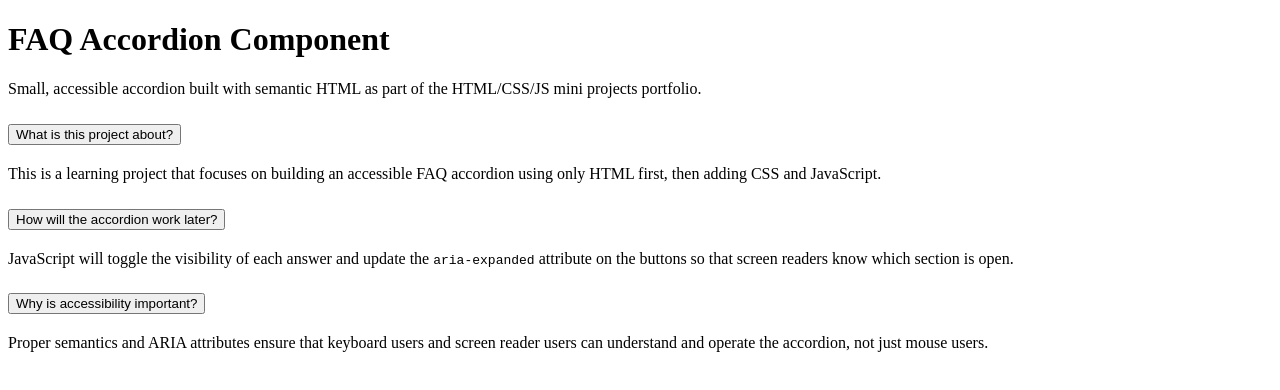
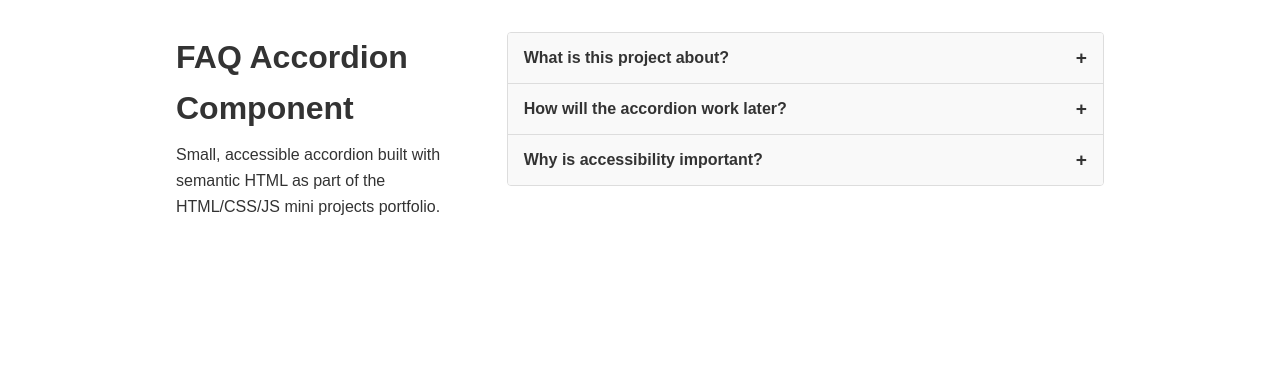
Before and after one commit to josip-pavlovic-dev/html-css-js-portfolio, a website: page accordion/index.html in a window 1280 px wide. Both pictures are taken after a click on the button "What is this project about?". Drawn offline with Linux system fonts and the light colour scheme.

Commit message:
feat(accordion): add JS toggle behaviour and item state classes

```diff
--- a/accordion/index.html
+++ b/accordion/index.html
@@ -7,9 +7,11 @@
       name="description"
       content="FAQ accordion component — part of the HTML/CSS/JS mini projects portfolio."
     />
+    <link rel="stylesheet" href="styles.css" />
     <title>FAQ Accordion | HTML/CSS/JS Mini Projects</title>
   </head>
   <body>
+    <div class="page-layout">
       <header>
         <h1>FAQ Accordion Component</h1>
         <p>
@@ -19,15 +21,13 @@
       </header>
 
       <main>
-      <!-- Wrapper for the whole accordion -->
-
         <section class="accordion" aria-label="Frequently Asked Questions">
           <!-- ITEM 1 -->
-        <div class="accordion__item">
-          <h2 class="accordion__header">
+          <div class="accordion-item">
+            <h2 class="accordion-header">
               <button
                 type="button"
-              class="accordion__trigger"
+                class="accordion-trigger"
                 aria-expanded="true"
                 aria-controls="accordion-panel-1"
                 id="accordion-header-1"
@@ -37,24 +37,24 @@
             </h2>
             <div
               id="accordion-panel-1"
-            class="accordion__panel"
+              class="accordion-panel"
               role="region"
               aria-labelledby="accordion-header-1"
             >
               <p>
-              This is a learning project that focuses on building an accessible
-              FAQ accordion using only HTML first, then adding CSS and
-              JavaScript.
+                This is a learning project that focuses on building an
+                accessible FAQ accordion using only HTML first, then adding CSS
+                and JavaScript.
               </p>
             </div>
           </div>
 
           <!-- ITEM 2 -->
-        <div class="accordion__item">
-          <h2 class="accordion__header">
+          <div class="accordion-item">
+            <h2 class="accordion-header">
               <button
                 type="button"
-              class="accordion__trigger"
+                class="accordion-trigger"
                 aria-expanded="false"
                 aria-controls="accordion-panel-2"
                 id="accordion-header-2"
@@ -64,7 +64,7 @@
             </h2>
             <div
               id="accordion-panel-2"
-            class="accordion__panel"
+              class="accordion-panel"
               role="region"
               aria-labelledby="accordion-header-2"
             >
@@ -77,11 +77,11 @@
           </div>
 
           <!-- ITEM 3 -->
-        <div class="accordion__item">
-          <h2 class="accordion__header">
+          <div class="accordion-item">
+            <h2 class="accordion-header">
               <button
                 type="button"
-              class="accordion__trigger"
+                class="accordion-trigger"
                 aria-expanded="false"
                 aria-controls="accordion-panel-3"
                 id="accordion-header-3"
@@ -91,19 +91,21 @@
             </h2>
             <div
               id="accordion-panel-3"
-            class="accordion__panel"
+              class="accordion-panel"
               role="region"
               aria-labelledby="accordion-header-3"
             >
               <p>
                 Proper semantics and ARIA attributes ensure that keyboard users
-              and screen reader users can understand and operate the accordion,
-              not just mouse users.
+                and screen reader users can understand and operate the
+                accordion, not just mouse users.
               </p>
             </div>
           </div>
         </section>
       </main>
+    </div>
+    <script src="script.js"></script>
   </body>
 </html>
 
--- /dev/null
+++ b/accordion/script.js
@@ -0,0 +1,21 @@
+document.addEventListener("DOMContentLoaded", () => {
+  const triggers = document.querySelectorAll(".accordion-trigger");
+
+  triggers.forEach((btn) => {
+    btn.addEventListener("click", () => {
+      const expanded = btn.getAttribute("aria-expanded") === "true";
+      const newState = !expanded;
+      btn.setAttribute("aria-expanded", newState);
+
+      const item = btn.closest(".accordion-item");
+
+      if (newState) {
+        item.classList.add("is-open");
+        item.classList.remove("is-closed");
+      } else {
+        item.classList.remove("is-open");
+        item.classList.add("is-closed");
+      }
+    });
+  });
+});
--- /dev/null
+++ b/accordion/styles.css
@@ -0,0 +1,186 @@
+/* 1) Design Tokens */
+:root {
+  --color-text: #333;
+  --color-bg: #fff;
+  --color-bg-alt: #f9f9f9;
+  --color-bg-alt-hover: #ececec;
+  --color-border: #ddd;
+  --font-family-base: sans-serif;
+  --font-size-base: 16px;
+  --transition-speed: 0.3s;
+}
+
+/* 2) Reset & Base */
+* {
+  margin: 0;
+  padding: 0;
+  box-sizing: border-box;
+}
+
+body {
+  font-family: var(--font-family-base);
+  font-size: var(--font-size-base);
+  line-height: 1.6;
+  color: var(--color-text);
+  background: var(--color-bg);
+}
+
+p {
+  margin-bottom: 1rem;
+}
+
+h1 {
+  font-size: 2rem;
+  margin-bottom: 0.5rem;
+}
+
+h2 {
+  font-size: 1.25rem;
+  margin: 0;
+}
+
+/* 3) Layout */
+.page-layout {
+  display: flex;
+  flex-flow: row wrap;
+  justify-content: space-between;
+  align-items: flex-start;
+  gap: 2rem;
+  max-width: 960px;
+  margin: 0 auto;
+  padding: 2rem 1rem;
+}
+
+.page-layout > header {
+  flex: 1 1 250px;
+}
+
+.page-layout > main {
+  flex: 2 1 500px;
+}
+
+/* 4) Accordion */
+.accordion {
+  border: 1px solid var(--color-border);
+  border-radius: 0.25rem;
+  overflow: hidden;
+}
+
+.accordion-item + .accordion-item {
+  border-top: 1px solid var(--color-border);
+}
+
+.accordion-header {
+  margin: 0;
+}
+
+.accordion-trigger {
+  display: block;
+  width: 100%;
+  text-align: left;
+  padding: 1rem;
+  font-size: 1rem;
+  font-weight: bold;
+  color: var(--color-text);
+  background: var(--color-bg-alt);
+  border: none;
+  cursor: pointer;
+  position: relative;
+}
+
+.accordion-trigger:hover {
+  background: var(--color-bg-alt-hover);
+}
+
+.accordion-trigger:focus {
+  outline: 2px dashed var(--color-border);
+  outline-offset: 2px;
+}
+
+.accordion-trigger::after {
+  content: "+";
+  position: absolute;
+  right: 1rem;
+  top: 50%;
+  transform: translateY(-50%);
+  font-size: 1.2em;
+}
+
+.accordion-trigger[aria-expanded="true"]::after {
+  content: "-";
+}
+
+.accordion-panel {
+  padding: 0 1rem;
+  background: var(--color-bg);
+  overflow: hidden;
+  transition: max-height var(--transition-speed) ease,
+    padding var(--transition-speed) ease;
+}
+
+.accordion-header + .accordion-panel {
+  max-height: 0;
+  padding-top: 0;
+  padding-bottom: 0;
+}
+
+.accordion-item:first-child .accordion-panel {
+  max-height: 1000px;
+  padding-top: 1rem;
+  padding-bottom: 1rem;
+}
+
+.accordion-trigger[aria-expanded="false"] + .accordion-panel,
+.accordion-item.is-closed .accordion-panel {
+  max-height: 0;
+  padding-top: 0;
+  padding-bottom: 0;
+}
+
+.accordion-trigger[aria-expanded="true"] + .accordion-panel,
+.accordion-item.is-open .accordion-panel {
+  max-height: 1000px;
+  padding-top: 1rem;
+  padding-bottom: 1rem;
+  border-top: 1px solid var(--color-border);
+}
+
+/* 5) Responsive */
+@media (width <= 600px) {
+  .page-layout {
+    flex-direction: column;
+    align-items: center;
+  }
+
+  .page-layout > header {
+    text-align: center;
+  }
+
+  h1 {
+    font-size: 1.5rem;
+  }
+
+  main {
+    padding: 0.5rem;
+  }
+
+  .accordion-panel {
+    font-size: 0.9rem;
+  }
+
+  .accordion-trigger {
+    padding: 0.75rem;
+    font-size: 0.95rem;
+  }
+
+  .accordion-trigger::after {
+    right: 0.75rem;
+    font-size: 1em;
+  }
+
+  .accordion-trigger[aria-expanded="true"] + .accordion-panel,
+  .accordion-item.is-open .accordion-panel {
+    padding-top: 0.5rem;
+    padding-bottom: 0.5rem;
+  }
+}
--- a/package.json
+++ b/package.json
@@ -16,14 +16,15 @@
   "keywords": [],
   "author": "",
   "license": "ISC",
-  "type": "commonjs",
   "bugs": {
     "url": "https://github.com/josip-pavlovic-dev/html-css-js-portfolio/issues"
   },
   "homepage": "https://github.com/josip-pavlovic-dev/html-css-js-portfolio#readme",
+  "type": "module",
   "devDependencies": {
     "@eslint/js": "^9.39.1",
     "eslint": "^9.39.1",
+    "globals": "^16.5.0",
     "htmlhint": "^1.7.1",
     "stylelint": "^16.25.0",
     "stylelint-config-standard": "^39.0.1"
```
Also changed, not shown: eslint.config.cjs (deleted, +0 -22 lines), eslint.config.mjs (added, +25 -0 lines), 1 other file. Lines whose indentation alone changed are shown as unchanged.
